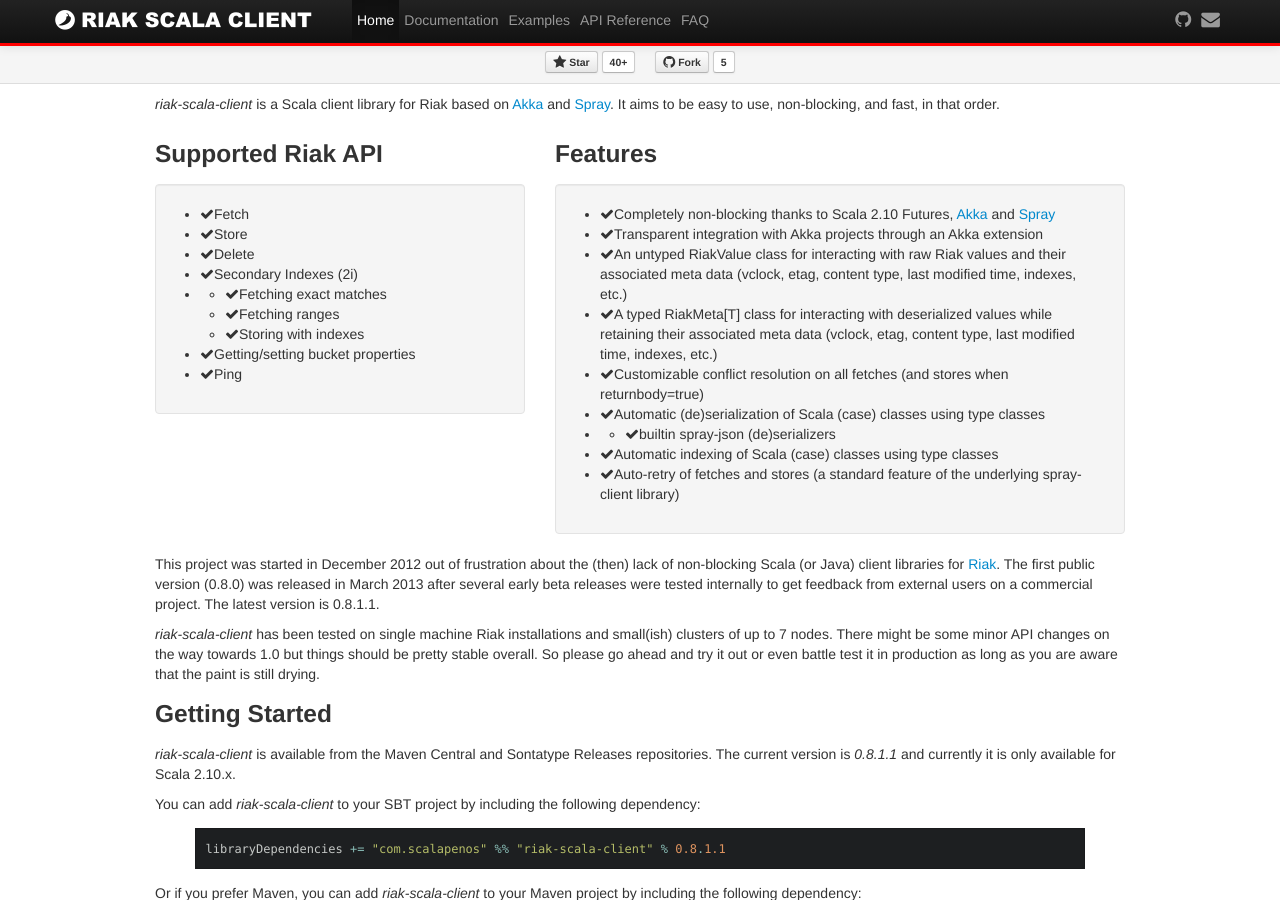
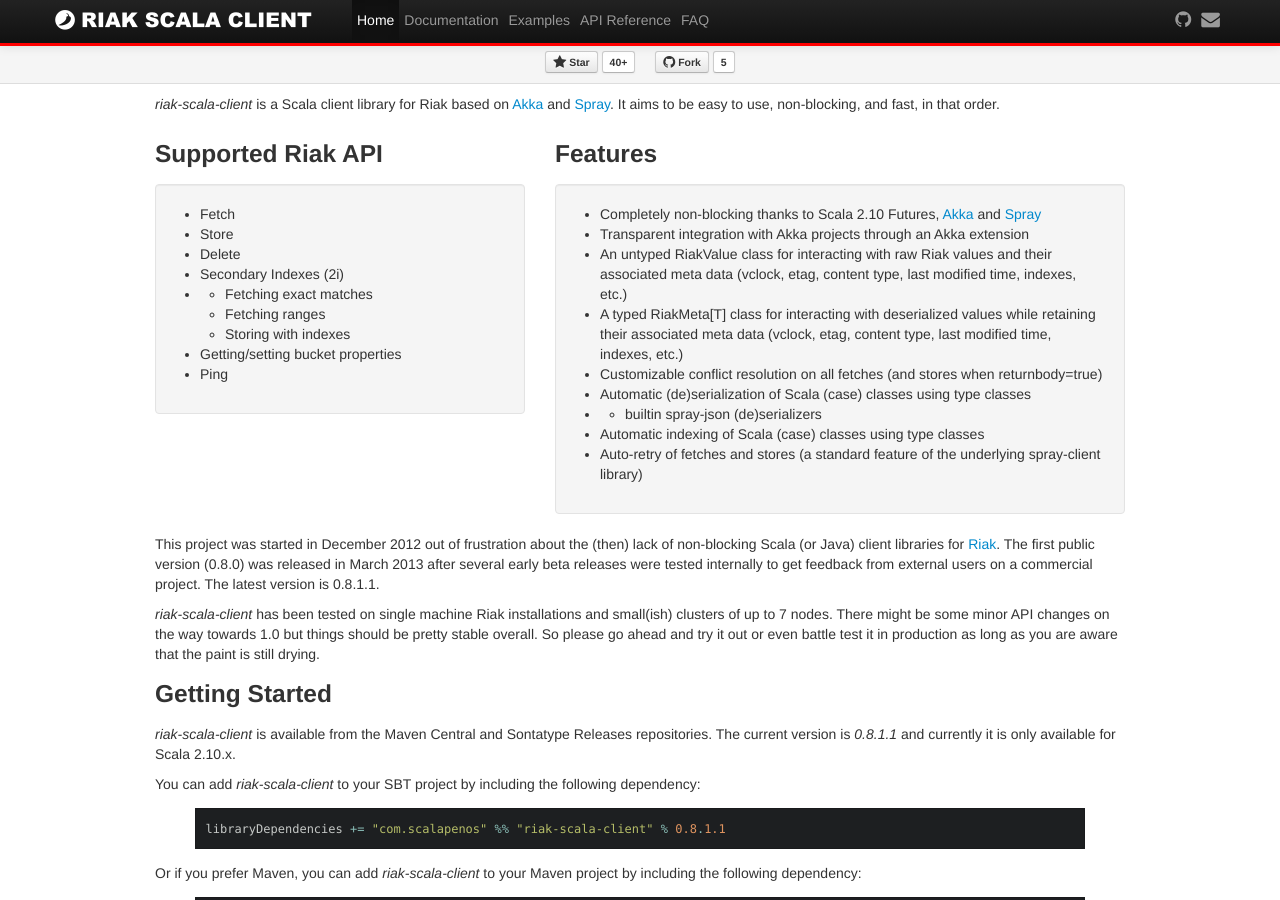
Before and after one commit to agemooij/riak-scala-client, a Jekyll site: the page built from index.html, in a window 1280 px wide and 900 px high. Built offline with Jekyll 4.4.1, drawn with Linux system fonts in a browser that asks for light colours; nearby versions of some CDN libraries.

Commit message:
Cleaned up some list item weirdness on the index page

```diff
--- a/index.html
+++ b/index.html
@@ -26,19 +26,19 @@
       <h3>Supported Riak API</h3>
       <div class="well well-transparent">
         <ul class="icons">
-          <li><i class="icon-ok"></i>Fetch</li>
-          <li><i class="icon-ok"></i>Store</li>
-          <li><i class="icon-ok"></i>Delete</li>
-          <li><i class="icon-ok"></i>Secondary Indexes (2i)</li>
+          <li>Fetch</li>
+          <li>Store</li>
+          <li>Delete</li>
+          <li>Secondary Indexes (2i)</li>
           <li>
             <ul class="icons">
-              <li><i class="icon-ok"></i>Fetching exact matches</li>
-              <li><i class="icon-ok"></i>Fetching ranges</li>
-              <li><i class="icon-ok"></i>Storing with indexes</li>
+              <li>Fetching exact matches</li>
+              <li>Fetching ranges</li>
+              <li>Storing with indexes</li>
             </ul>
           </li>
-          <li><i class="icon-ok"></i>Getting/setting bucket properties</li>
-          <li><i class="icon-ok"></i>Ping</li>
+          <li>Getting/setting bucket properties</li>
+          <li>Ping</li>
         </ul>
       </div>
     </div>
@@ -47,19 +47,19 @@
       <h3>Features</h3>
       <div class="well well-transparent">
         <ul class="icons">
-          <li><i class="icon-ok"></i>Completely non-blocking thanks to Scala 2.10 Futures, <a href="http://akka.io" target="_blank">Akka</a> and <a href="http://spray.io" target="_blank">Spray</a></li>
-          <li><i class="icon-ok"></i>Transparent integration with Akka projects through an Akka extension</li>
-          <li><i class="icon-ok"></i>An untyped RiakValue class for interacting with raw Riak values and their associated meta data (vclock, etag, content type, last modified time, indexes, etc.)</li>
-          <li><i class="icon-ok"></i>A typed RiakMeta[T] class for interacting with deserialized values while retaining their associated meta data (vclock, etag, content type, last modified time, indexes, etc.)</li>
-          <li><i class="icon-ok"></i>Customizable conflict resolution on all fetches (and stores when returnbody=true)</li>
-          <li><i class="icon-ok"></i>Automatic (de)serialization of Scala (case) classes using type classes</li>
+          <li>Completely non-blocking thanks to Scala 2.10 Futures, <a href="http://akka.io" target="_blank">Akka</a> and <a href="http://spray.io" target="_blank">Spray</a></li>
+          <li>Transparent integration with Akka projects through an Akka extension</li>
+          <li>An untyped RiakValue class for interacting with raw Riak values and their associated meta data (vclock, etag, content type, last modified time, indexes, etc.)</li>
+          <li>A typed RiakMeta[T] class for interacting with deserialized values while retaining their associated meta data (vclock, etag, content type, last modified time, indexes, etc.)</li>
+          <li>Customizable conflict resolution on all fetches (and stores when returnbody=true)</li>
+          <li>Automatic (de)serialization of Scala (case) classes using type classes</li>
           <li>
             <ul class="icons">
-              <li><i class="icon-ok"></i>builtin spray-json (de)serializers</li>
+              <li>builtin spray-json (de)serializers</li>
             </ul>
           </li>
-          <li><i class="icon-ok"></i>Automatic indexing of Scala (case) classes using type classes</li>
-          <li><i class="icon-ok"></i>Auto-retry of fetches and stores (a standard feature of the underlying spray-client library)</li>
+          <li>Automatic indexing of Scala (case) classes using type classes</li>
+          <li>Auto-retry of fetches and stores (a standard feature of the underlying spray-client library)</li>
         </ul>
       </div>
     </div>
@@ -127,16 +127,16 @@
       </p>
       <div class="well well-transparent">
         <ul class="icons">
-          <li><i class="icon-ok"></i>Meta Properties</li>
-          <li><i class="icon-ok"></i>Link Walking</li>
-          <li><i class="icon-ok"></i>Map Reduce</li>
-          <li><i class="icon-ok"></i>Listing all keys in a bucket</li>
-          <li><i class="icon-ok"></i>Listing all buckets</li>
-          <li><i class="icon-ok"></i>
+          <li>Meta Properties</li>
+          <li>Link Walking</li>
+          <li>Map Reduce</li>
+          <li>Listing all keys in a bucket</li>
+          <li>Listing all buckets</li>
+          <li>
             Conditional fetch/store semantics (i.e. If-None-Match and If-Match for ETags and
             If-Modified-Since and If-Unmodified-Since for LastModified)
           </li>
-          <li><i class="icon-ok"></i>Riak Node Status</li>
+          <li>Riak Node Status</li>
         </ul>
       </div>
       <p>
@@ -144,9 +144,9 @@
       </p>
       <div class="well well-transparent">
         <ul class="icons">
-          <li><i class="icon-ok"></i>Using Play Iteratees for all API methods that return multiple values</li>
-          <li><i class="icon-ok"></i>Implement streaming http response handling for all API methods that return multiple values</li>
-          <li><i class="icon-ok"></i>Implement some micro-benchmarks to compare performance with other current Scala/Java clients</li>
+          <li>Using Play Iteratees for all API methods that return multiple values</li>
+          <li>Implement streaming http response handling for all API methods that return multiple values</li>
+          <li>Implement some micro-benchmarks to compare performance with other current Scala/Java clients</li>
       </div>
       <p>
         If you think anything is missing from the above lists, please go ahead and let us know by
```
